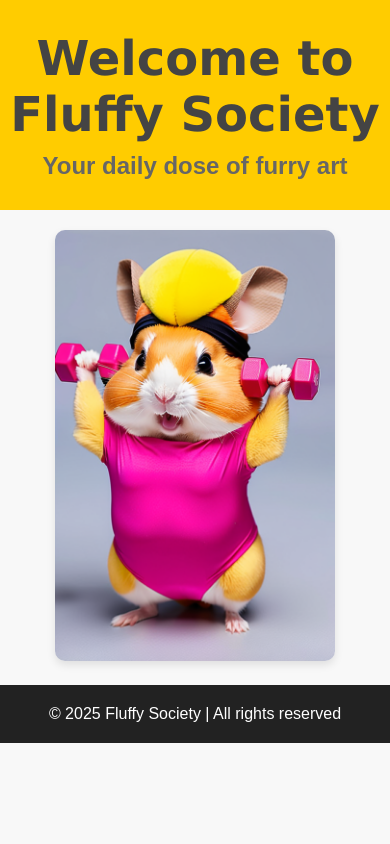
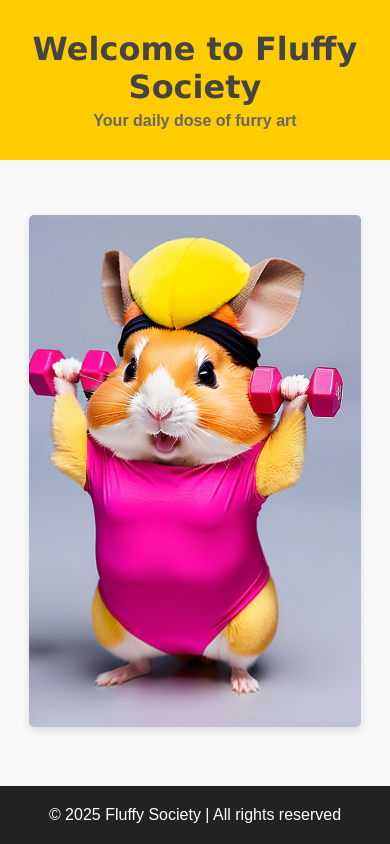
Before and after one commit to Yassate/FluffySociety, a plain HTML site: page index.html in a window 390 px wide. Drawn offline with Linux system fonts and the light colour scheme.

Commit message:
Responsive css

```diff
--- a/styles.css
+++ b/styles.css
@@ -9,16 +9,22 @@ body {
     font-family: 'Arial', sans-serif;
     background-color: #f8f8f8;
     color: #333;
+    display: flex;
+    flex-direction: column;
+    align-items: center;
+    min-height: 100vh;
 }
 
+/* HEADER */
 header {
     background-color: #ffcc00;
     text-align: center;
-    padding: 30px 0;
+    padding: 30px 20px;
     display: flex;
     flex-direction: column;
     justify-content: center;
     align-items: center;
+    width: 100%;
 }
 
 header h1 {
@@ -34,20 +40,24 @@ header h2 {
 }
 
 header img {
-    max-width: 200px;  /* Adjust size as needed */
+    max-width: 150px;  /* Reduced for mobile */
     border-radius: 50%;
-    margin-bottom: 20px;
+    margin-bottom: 15px;
 }
 
+/* MAIN CONTENT */
 main {
-    padding: 20px;
+    flex-grow: 1;
+    width: 100%;
     display: flex;
     justify-content: center;
     align-items: center;
+    padding: 20px;
 }
 
 .image-container {
-    max-width: 80%;
+    width: 90%; /* Allows responsiveness */
+    max-width: 800px;
     text-align: center;
 }
 
@@ -59,13 +69,49 @@ main {
     box-shadow: 0 4px 8px rgba(0, 0, 0, 0.1);
 }
 
+/* FOOTER */
 footer {
+    width: 100%;
     text-align: center;
     padding: 20px;
     background-color: #222;
     color: #fff;
+    font-size: 1em;
 }
 
-footer p {
-    font-size: 1em;
+/* 🌍 RESPONSIVE DESIGN */
+@media (max-width: 768px) {
+    header h1 {
+        font-size: 2.5em;
+    }
+
+    header h2 {
+        font-size: 1.2em;
+    }
+
+    header img {
+        max-width: 120px;
+    }
+
+    .image-container {
+        width: 95%;
+    }
 }
+
+@media (max-width: 480px) {
+    header h1 {
+        font-size: 2em;
+    }
+
+    header h2 {
+        font-size: 1em;
+    }
+
+    header img {
+        max-width: 100px;
+    }
+
+    .daily-image {
+        border-radius: 5px;
+    }
+}
```
